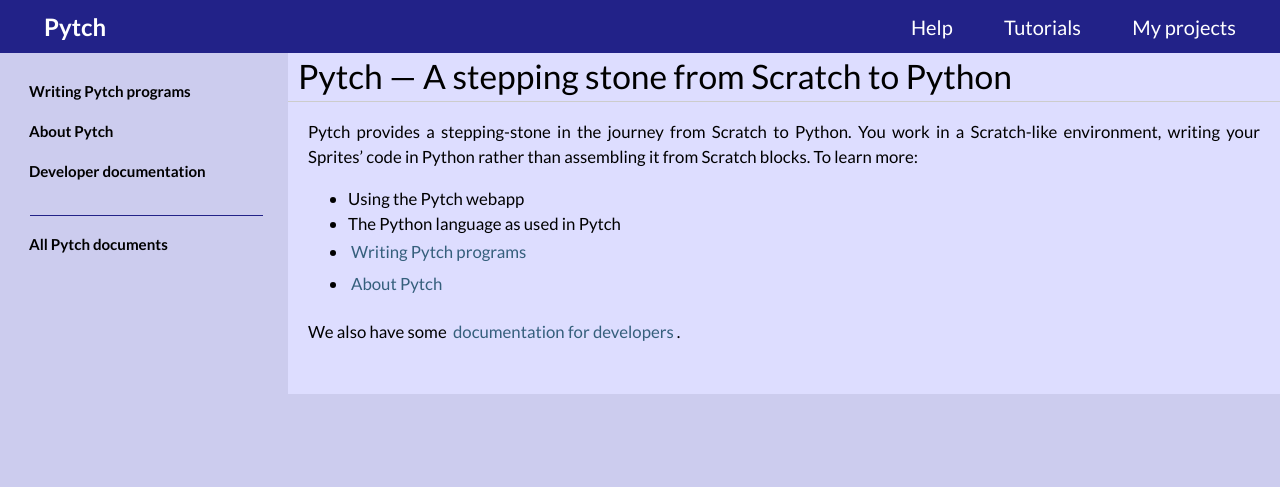
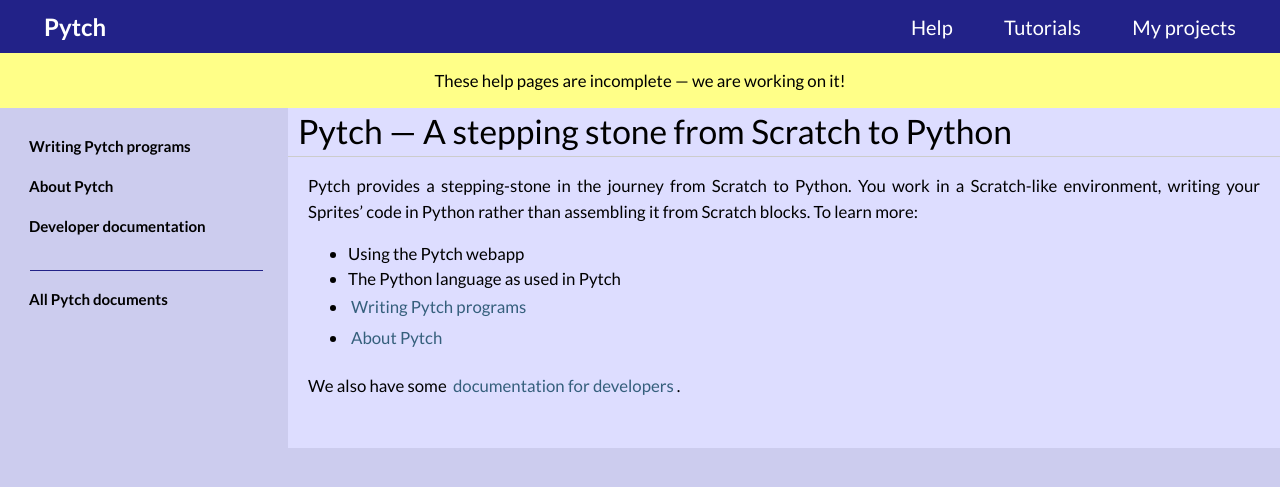
Before and after one commit to pytchlang/pytch-website, a Sphinx documentation site: the page built from source/index.rst, in a window 1280 px wide. Shown: the top 487 px of the page. Built offline with Sphinx 7.4.7, drawn with Linux system fonts in a browser that asks for light colours; pages that are not in the unit, such as notebooks, are missing from menus.

Commit message:
Include "work in progress" warning banner

```diff
--- a/source/_static/css/pytch-classic.css
+++ b/source/_static/css/pytch-classic.css
@@ -40,6 +40,15 @@
 .NavBar ul li a {
     color: white;
     text-decoration: none;
+}
+
+
+/******************************************************************************/
+
+div.warning-work-in-progress {
+    background-color: #ff8;
+    color: black;
+    text-align: center;
 }
 
 
--- a/source/_templates/layout.html
+++ b/source/_templates/layout.html
@@ -8,6 +8,9 @@
     <a href="{{ pathto("../app/tutorials/", 1) | e }}"><li>Tutorials</li></a>
     <a href="{{ pathto("../app/my-projects/", 1) | e }}"><li>My projects</li></a>
   </ul>
+</div>
+<div class="warning-work-in-progress">
+  <p>These help pages are incomplete — we are working on it!</p>
 </div>
 {% endblock header %}
 
```
